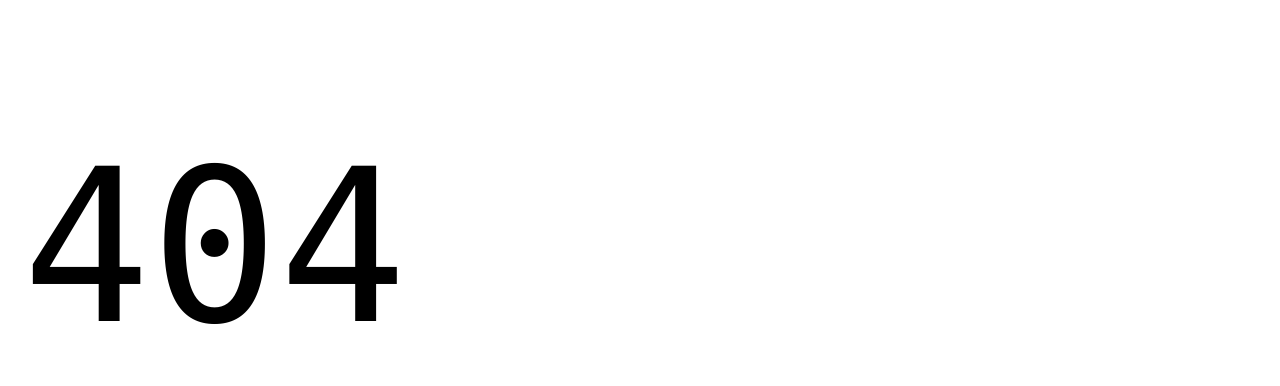
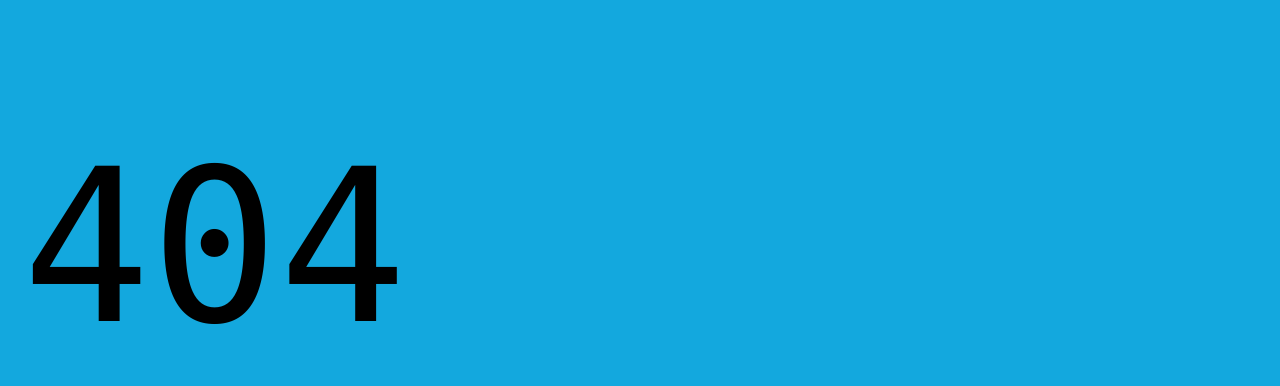
Before and after one commit to ShreshthaM/Franklin, a website with bundled scripts: page 404.html in a window 1280 px wide. Shown: the part 61-447 px from the top of the page. Built offline with nearby package versions, Linux system fonts and the light colour scheme; files whose address does not match are found by name.

Commit message:
Assigment-1 Changes

```diff
--- a/styles/styles.css
+++ b/styles/styles.css
@@ -14,10 +14,10 @@
   /* colors */
   --link-color: #035fe6;
   --link-hover-color: #136ff6;
-  --background-color: #fff;
+  --background-color: #13a8de;
   --overlay-background-color: #eee;
   --highlight-background-color: #ccc;
-  --text-color: #000;
+  --text-color: #84105d;
 
   /* fonts */
   --body-font-family: 'helvetica neue', helvetica, ubuntu, roboto, noto, sans-serif;
```
